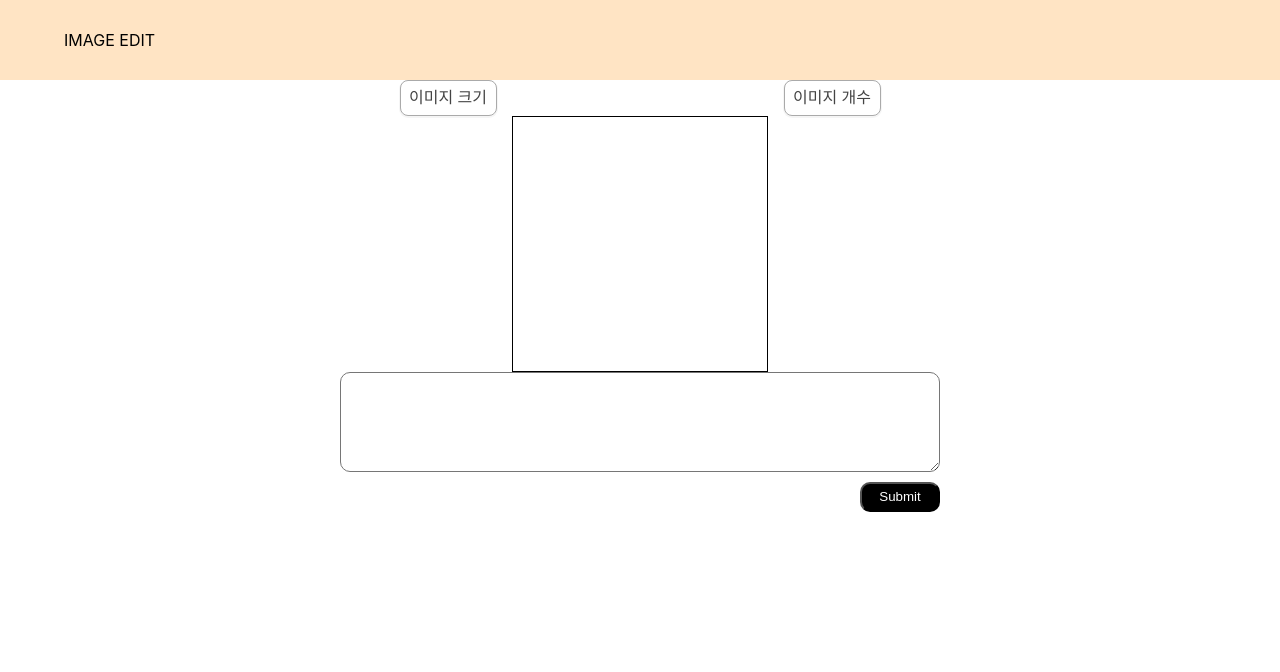
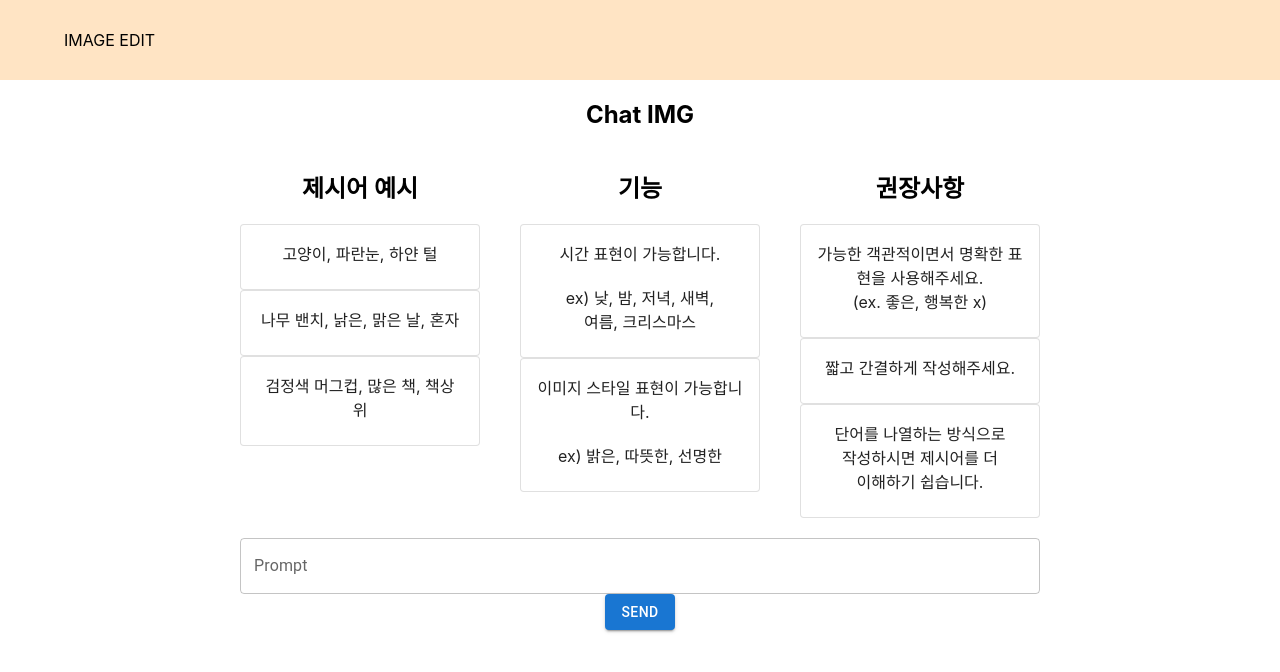
Before and after one commit to JungHun98/Chat-IMG, a React (Create React App) app: page / in a window 1280 px wide. Shown: the top 672 px of the page. Built offline with nearby package versions, Linux system fonts and the light colour scheme.

Commit message:
UI 개선

```diff
--- a/package.json
+++ b/package.json
@@ -3,6 +3,9 @@
   "version": "0.1.0",
   "private": true,
   "dependencies": {
+    "@emotion/react": "^11.11.0",
+    "@emotion/styled": "^11.11.0",
+    "@mui/material": "^5.12.3",
     "@testing-library/jest-dom": "^5.16.5",
     "@testing-library/react": "^13.4.0",
     "@testing-library/user-event": "^13.5.0",
--- a/src/App.css
+++ b/src/App.css
@@ -36,3 +36,11 @@
     transform: rotate(360deg);
   }
 }
+
+ul{
+  padding: 0;
+}
+
+li{
+  list-style: none;
+}
--- a/src/App.js
+++ b/src/App.js
@@ -3,10 +3,13 @@ import './App.css';
 import { Component } from 'react';
 import Header from './components/Header';
 import Main from './components/Main';
+import Box from '@mui/material/Box';
+import TextField from '@mui/material/TextField';
+import Button from '@mui/material/Button'
+// import SendIcon from '@mui/icons-material/Send'
 
-class App extends Component {
+function App(props) {
 
-  render(){
   console.log('App render');
 
   return (
@@ -21,10 +24,24 @@ class App extends Component {
           <Route exact path='/Chat-IMG' Component={Main}></Route>
           <Route path='/Main' Component={Main}></Route>
         </Routes> */}
+      <Box
+        sx={{
+          width: 800,
+          maxWidth: '100%',
+          margin: 'auto',
+          marginTop: '20px'
+        }}
+      >
+        <TextField fullWidth label="Prompt" id="fullWidth" sx={{
+          margin: 'auto'
+        }}/>
+        <Button variant="contained">
+          Send
+        </Button>
+      </Box>
+
     </div>
-    );
-  }
-
+  )
 }
 
 export default App;
--- /dev/null
+++ b/src/components/InitContent.js
@@ -0,0 +1,85 @@
+import '../App.css';
+import Card from '@mui/material/Card'
+import CardContent from '@mui/material/CardContent';
+
+function InitContent(props) {
+  const ulStyle = {
+    width: '800px',
+    margin: 'auto',
+    display: 'flex',
+    justifyContent: 'space-between'
+  }
+
+  const liStyle = {
+    width: '30%'
+  }
+  return (
+    <section>
+      <h1>Chat IMG</h1>
+      <div>
+        <ul style={ulStyle}>
+          <li style={liStyle}>
+            <h2>제시어 예시</h2>
+            <Card variant="outlined">
+              <CardContent>
+                고양이, 파란눈, 하얀 털
+              </CardContent>
+            </Card>
+            <Card variant="outlined">
+              <CardContent>
+                나무 밴치, 낡은, 맑은 날, 혼자
+              </CardContent>
+            </Card>
+            <Card variant="outlined">
+              <CardContent>
+                검정색 머그컵, 많은 책, 책상 위
+              </CardContent>
+            </Card>
+          </li>
+          <li style={liStyle}>
+            <h2>기능</h2>
+            <Card variant="outlined">
+              <CardContent>
+                  시간 표현이 가능합니다.<br></br>
+                  <br></br>
+                  ex) 낮, 밤, 저녁, 새벽,<br></br>
+                  여름, 크리스마스
+              </CardContent>
+            </Card>
+            <Card variant="outlined">
+              <CardContent>
+                  이미지 스타일 표현이 가능합니다.<br></br>
+                  <br></br>
+                  ex) 밝은, 따뜻한, 선명한
+              </CardContent>
+            </Card>
+          </li>
+          <li style={liStyle}>
+            <h2>권장사항</h2>
+            <Card variant="outlined">
+              <CardContent>
+                가능한 객관적이면서 명확한 표현을 사용해주세요.
+                <br></br>(ex. 좋은, 행복한 x)
+              </CardContent>
+            </Card>
+            <Card variant="outlined">
+              <CardContent>
+                짧고 간결하게 작성해주세요.
+              </CardContent>
+            </Card>
+            <Card variant="outlined">
+              <CardContent>
+                단어를 나열하는 방식으로<br></br>
+                작성하시면 제시어를 더<br></br>
+                이해하기 쉽습니다.
+              </CardContent>
+            </Card>
+          </li>
+        </ul>
+      </div>
+    </section>
+  );
+
+}
+
+export default InitContent;
--- a/src/components/Main.js
+++ b/src/components/Main.js
@@ -1,54 +1,20 @@
 import '../App.css';
 import { Component } from 'react';
-import  ImageCreator from './ImageCreator';
-import  TextContainer from './TextContainer';
+import ImageCreator from './ImageCreator';
+import TextContainer from './TextContainer';
+import InitContent from './InitContent';
 
-class Main extends Component{
-  constructor(props){
-    super(props);
-
-    this.state = {
-      imgSize: '256',
-      imgCount: 1,
-      imgUrls: []
-    };
-
-    this.setImgSize = this.setImgSize.bind(this);
-    this.setImgCount = this.setImgCount.bind(this);
-    this.setImgUrls = this.setImgUrls.bind(this);
-  }
-
-  // textcontainer에 이미지 정보 props로 전달하기
-
-  setImgSize(newSize){
-    this.setState({
-      imgSize: newSize
-    })
-  }
+function Main(props) {
 
 
-  setImgCount(newCount){
-    this.setState({
-      imgCount: newCount
-    })
-  }
+  let content = <InitContent></InitContent>;
 
-  setImgUrls(newUrls){
-    this.setState({
-      imgUrls: newUrls
-    })
-  }
+  return (
+    <main id='main'>
+      {content}
+    </main>
+  );
 
-  render(){
-    console.log('Main render');
-
-    return(
-      <main id='main'>
-        <ImageCreator imgInfo={this.state} setImgSize={this.setImgSize} setImgCount={this.setImgCount}></ImageCreator>
-        <TextContainer imgInfo={this.state} setImgUrls={this.setImgUrls}></TextContainer>
-      </main>
-    );
-  }
 }
 
 export default Main;
```
Also changed, not shown: 1 other file (tests, documents, lock files or other folders). Lines whose indentation alone changed are shown as unchanged.
